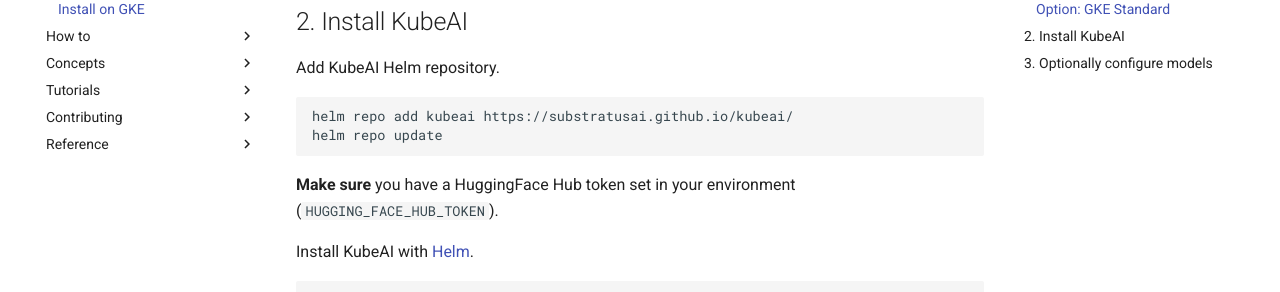
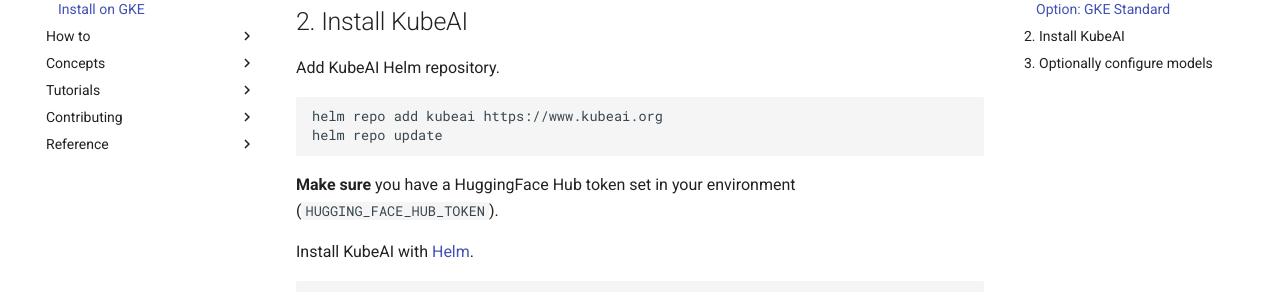
Before and after one commit to substratusai/kubeai, an MkDocs documentation site: the page built from docs/installation/gke.md, in a window 1280 px wide and 900 px high, scrolled down 442 px. Shown: the part 153-445 px from the top of the window. Built offline with MkDocs 1.6.1 and Material for MkDocs 9.7.7, drawn with Linux system fonts in a browser that asks for light colours; comment, search, counter and statistics services are not loaded; some of the changed lines change nothing that is shown.

Commit message:
fix helm repo url

````diff
--- a/docs/installation/gke.md
+++ b/docs/installation/gke.md
@@ -42,7 +42,7 @@
 Add KubeAI Helm repository.
 
 ```bash
-helm repo add kubeai https://substratusai.github.io/kubeai/
+helm repo add kubeai https://www.kubeai.org
 helm repo update
 ```
 
````
